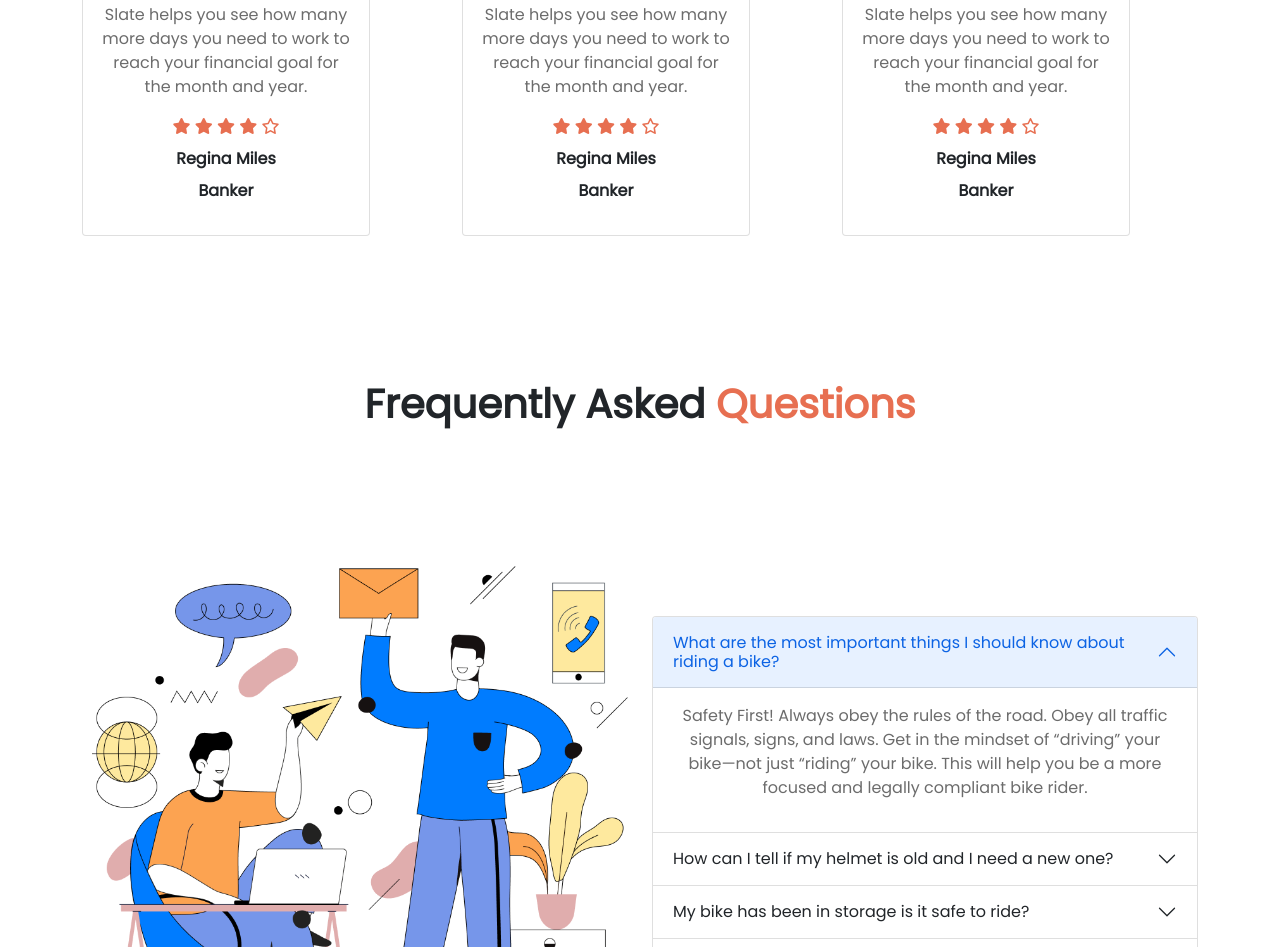
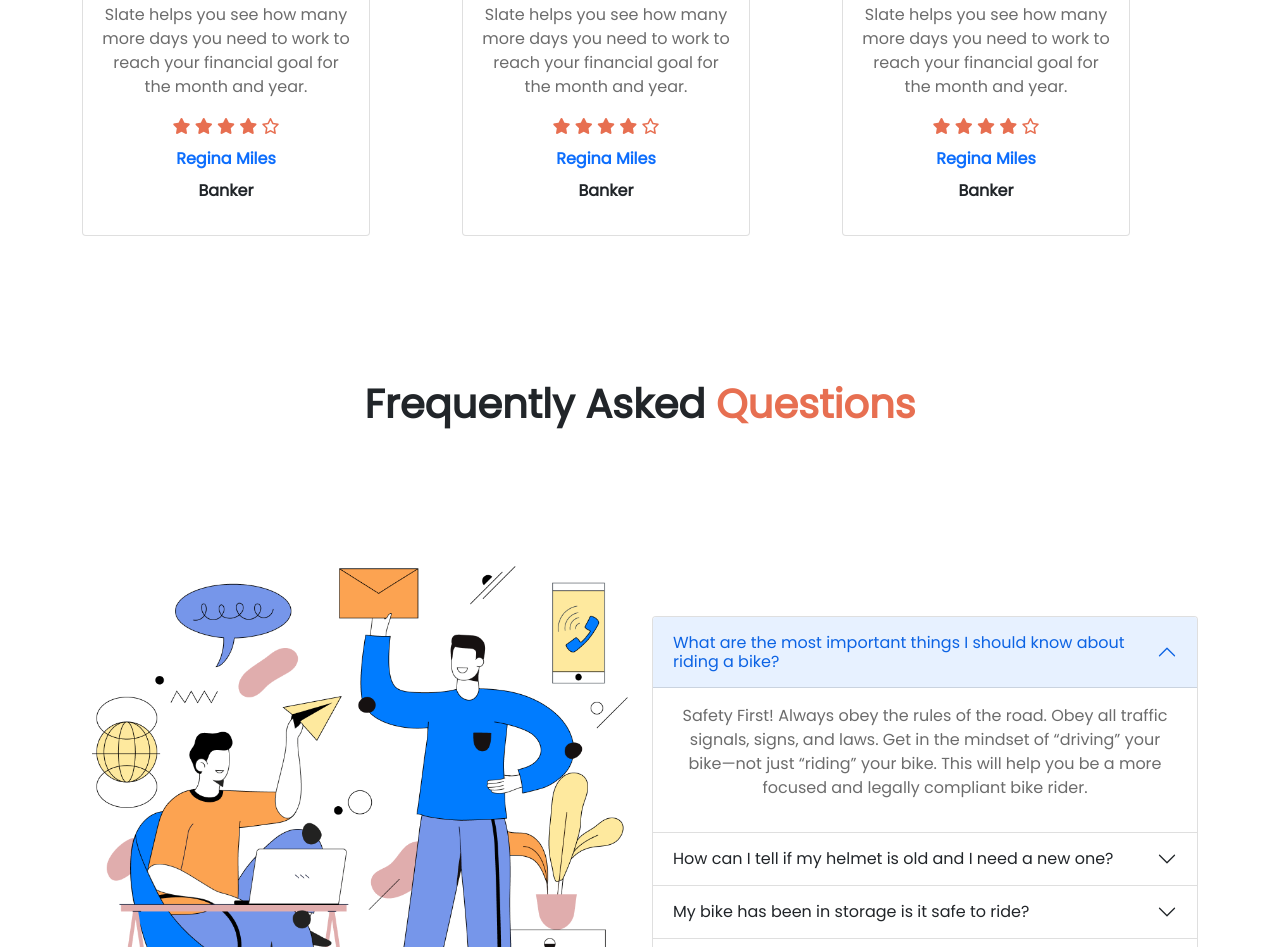
Before and after one commit to moshiur01/honda-cbr-bootstrap-v5, a plain HTML site: page index.html in a window 1280 px wide. Shown: the part 1728-2675 px from the top of the page. Drawn offline with Linux system fonts and the light colour scheme.

Commit message:
minimal edit

```diff
--- a/index.html
+++ b/index.html
@@ -155,7 +155,7 @@
                 <i class="fas fa-star icon-style"></i>
                 <i class="fas fa-star icon-style"></i>
                 <i class="far fa-star icon-style-no-color"></i>
-                <p class="fw-bold my-2">Regina Miles</p>
+                <p class="fw-bold my-2 text-primary">Regina Miles</p>
                 <p class="fw-bold">Banker</p>
               </div>
             </div>
@@ -173,7 +173,7 @@
                 <i class="fas fa-star icon-style"></i>
                 <i class="fas fa-star icon-style"></i>
                 <i class="far fa-star icon-style-no-color"></i>
-                <p class="fw-bold my-2">Regina Miles</p>
+                <p class="fw-bold my-2 text-primary">Regina Miles</p>
                 <p class="fw-bold">Banker</p>
               </div>
             </div>
@@ -191,7 +191,7 @@
                 <i class="fas fa-star icon-style"></i>
                 <i class="fas fa-star icon-style"></i>
                 <i class="far fa-star icon-style-no-color"></i>
-                <p class="fw-bold my-2">Regina Miles</p>
+                <p class="fw-bold my-2 text-primary">Regina Miles</p>
                 <p class="fw-bold">Banker</p>
               </div>
             </div>
```
